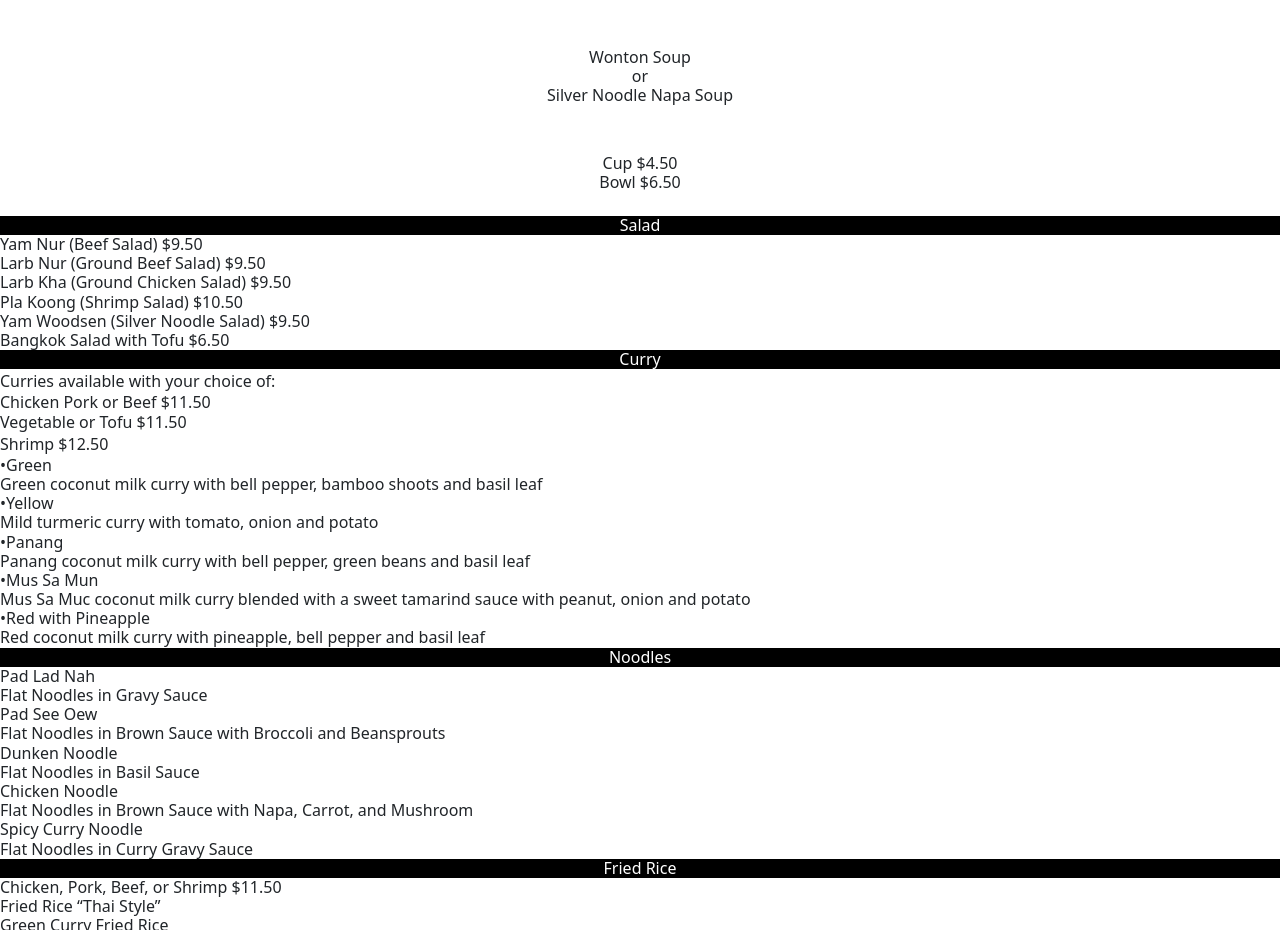
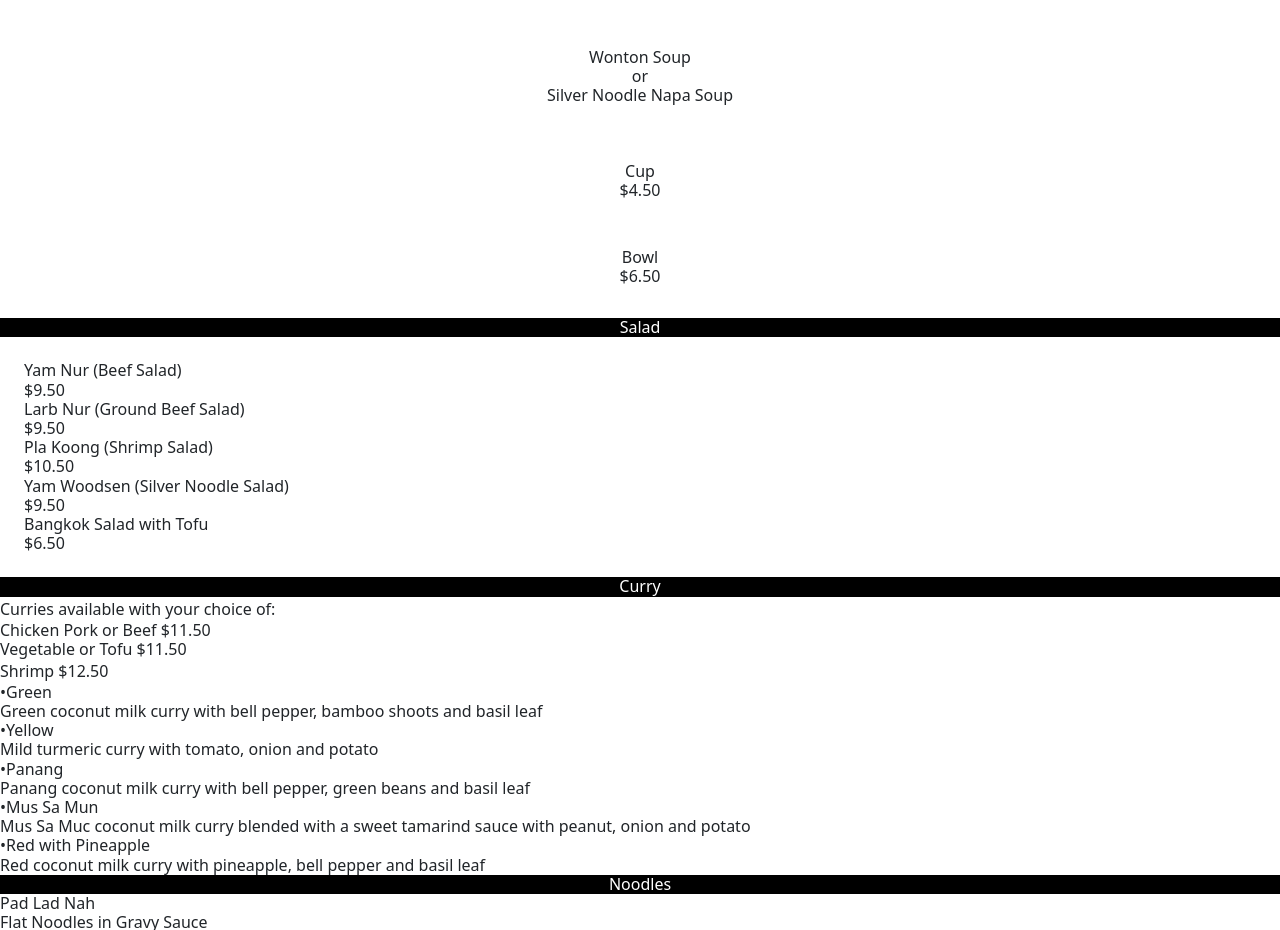
Before and after one commit to jsextonprofessional/vue-bangkok, a Vue app in the folder app/: page /menu in a window 1280 px wide. Shown: the part 862-1792 px from the top of the page. Built offline with nearby package versions, Linux system fonts and the light colour scheme; the HTML template or start-up script is replaced by a standard one.

Commit message:
Trying things.

```diff
--- a/app/src/components/menu/Appetizers.vue
+++ b/app/src/components/menu/Appetizers.vue
@@ -1,9 +1,9 @@
 <template>
 	<div class="my-8">
-		<div class="align-middle bg-black grid place-content-center h-20 mx-auto my-8 px-16 w-60">
+		<div class="align-middle bg-black grid hover:shadow-xl place-content-center h-20 mx-auto my-8 px-16 w-60">
 			<h1 class="font-semibold text-center text-4xl text-white">Appetizers</h1>
 		</div>
-		<div class="border-8 border-black mx-12">
+		<div class="border-8 border-black hover:shadow-xl mx-12">
 			<div class="divide-x-8 divide-black divide-dashed grid grid-cols-2 p-8">
 				<div class="space-y-4 mx-8">
 					<!-- LEFT COLUMN -->
--- a/app/src/components/menu/Curry.vue
+++ b/app/src/components/menu/Curry.vue
@@ -1,8 +1,5 @@
 <template>
 	<div>
-		<div class="align-middle bg-black grid place-content-center h-20 mx-auto my-8 px-16 w-60">
-			<h1 class="font-semibold text-center text-4xl text-white">Curry</h1>
-		</div>
 		<div class="border-8 border-black mx-12">
 			<div class="border-b-8 border-black flex justify-around">
 				<div>Curries available with your choice of:</div>
--- /dev/null
+++ b/app/src/components/menu/MenuLabel.vue
@@ -0,0 +1,5 @@
+<template>
+	<div class="align-middle bg-black h-20 mx-auto my-8 px-16 w-88">
+		<h1 class="font-semibold text-center text-4xl text-white"><slot></slot></h1>
+	</div>
+</template>
--- a/app/src/components/menu/Salad.vue
+++ b/app/src/components/menu/Salad.vue
@@ -1,15 +1,29 @@
 <template>
 	<div class="mr-12">
-		<div class="align-middle bg-black grid place-content-center h-20 mx-auto my-8 px-16 w-60">
+		<div class="align-middle bg-black grid h-20 mx-auto my-8 place-content-center px-16 w-1/4">
 			<h1 class="font-semibold text-center text-4xl text-white">Salad</h1>
 		</div>
-		<div class="border-8 border-black">
-			<h4>Yam Nur (Beef Salad) $9.50</h4>
-			<h4>Larb Nur (Ground Beef Salad) $9.50</h4>
-			<h4>Larb Kha (Ground Chicken Salad) $9.50</h4>
-			<h4>Pla Koong (Shrimp Salad) $10.50</h4>
-			<h4>Yam Woodsen (Silver Noodle Salad) $9.50</h4>
-			<h4>Bangkok Salad with Tofu $6.50</h4>
+		<div class="border-8 border-black ml-12 mx-8 p-4 space-y-4 ">
+			<div class="flex justify-between">
+				<h4 class="font-medium text-lg">Yam Nur (Beef Salad)</h4>
+				<h4 class="font-medium text-lg">$9.50</h4>
+			</div>
+			<div class="flex justify-between">
+				<h4 class="font-medium text-lg">Larb Nur (Ground Beef Salad)</h4>
+				<h4 class="font-medium text-lg">$9.50</h4>
+			</div>
+			<div class="flex justify-between">
+				<h4 class="font-medium text-lg">Pla Koong (Shrimp Salad)</h4>
+				<h4 class="font-medium text-lg">$10.50</h4>
+			</div>
+			<div class="flex justify-between">
+				<h4 class="font-medium text-lg">Yam Woodsen (Silver Noodle Salad)</h4>
+				<h4 class="font-medium text-lg">$9.50</h4>
+			</div>
+			<div class="flex justify-between">
+				<h4 class="font-medium text-lg">Bangkok Salad with Tofu</h4>
+				<h4 class="font-medium text-lg">$6.50</h4>
+			</div>
 		</div>
 	</div>
 </template>
--- a/app/src/components/menu/Soup.vue
+++ b/app/src/components/menu/Soup.vue
@@ -1,6 +1,6 @@
 <template>
 	<div>
-		<div class="align-middle bg-black grid place-content-center h-20 mx-auto my-8 px-16 w-60">
+		<div class="align-middle bg-black grid place-content-center h-20 mx-auto my-8 px-16 w-1/4">
 			<h1 class="font-semibold text-center text-4xl text-white">Soup</h1>
 		</div>
 		<div class="border-8 border-black ml-12 mr-6">
@@ -34,9 +34,15 @@
 				<h3 class="font-medium text-center text-lg">or</h3>
 				<h3 class="font-bold text-center text-lg">Silver Noodle Napa Soup</h3>
 			</div>
-			<div class="flex justify-between p-4">
-				<h4 class="font-medium text-center text-lg">Cup $4.50</h4>
-				<h4 class="font-medium text-center text-lg">Bowl $6.50</h4>
+			<div class="grid grid-cols-2 p-2">
+				<div class="flex justify-between p-4">
+					<h4 class="font-medium text-center text-lg">Cup</h4>
+					<h4 class="font-medium text-center text-lg">$4.50</h4>
+				</div>
+				<div class="flex justify-between p-4">
+					<h4 class="font-medium text-center text-lg">Bowl</h4>
+					<h4 class="font-medium text-center text-lg">$6.50</h4>
+				</div>
 			</div>
 		</div>
 	</div>
--- a/app/src/views/Menu.vue
+++ b/app/src/views/Menu.vue
@@ -1,21 +1,27 @@
 <script setup lang="ts">
 import Appetizers from "@/components/menu/Appetizers.vue";
 import Soup from "@/components/menu/Soup.vue";
-import Salad from "../components/menu/Salad.vue";
-import Curry from "../components/menu/Curry.vue";
-import Noodles from "../components/menu/Noodles.vue";
-import Rice from "../components/menu/Rice.vue";
-import Specialties from "../components/menu/Specialties.vue";
-import StirFry from "../components/menu/StirFry.vue";
-import Drinks from "../components/menu/Drinks.vue";
-import Desserts from "../components/menu/Desserts.vue";
-import Extras from "../components/menu/Extras.vue";
+import Salad from "@/components/menu/Salad.vue";
+import Curry from "@/components/menu/Curry.vue";
+import Noodles from "@/components/menu/Noodles.vue";
+import Rice from "@/components/menu/Rice.vue";
+import Specialties from "@/components/menu/Specialties.vue";
+import StirFry from "@/components/menu/StirFry.vue";
+import Drinks from "@/components/menu/Drinks.vue";
+import Desserts from "@/components/menu/Desserts.vue";
+import Extras from "@/components/menu/Extras.vue";
+import MenuLabel from "@/components/menu/menuLabel.vue";
 </script>
 <template>
 	<Appetizers />
 	<div class="grid grid-cols-2">
 		<Soup />
-		<Salad />
+		<div>
+			<Salad />
+			<MenuLabel class="mx-auto">
+				Curry
+			</MenuLabel>
+		</div>
 	</div>
 	<Curry />
 	<div class="grid grid-cols-2">
```
